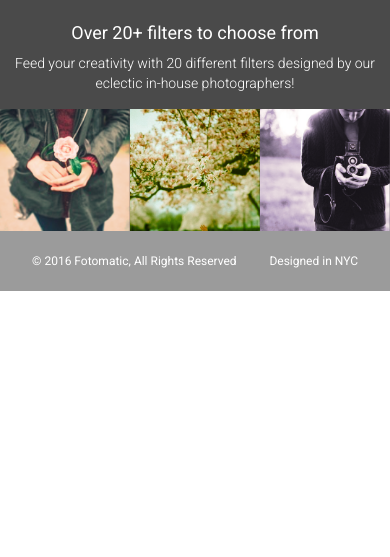
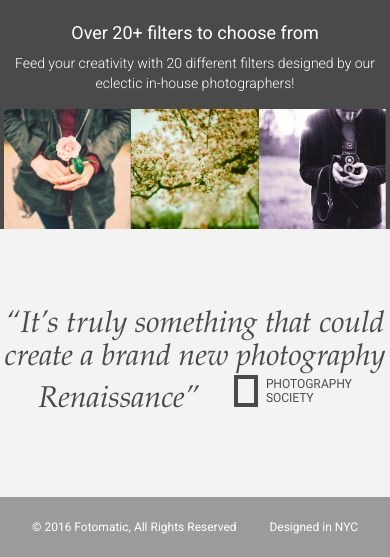
Before and after one commit to daynesohn/fotomatic, a plain HTML site: page index.html in a window 390 px wide. Shown: the part 1023-1580 px from the top of the page. Before the commit the page ends 1314 px from the top, so only its background shows below. Drawn offline with Linux system fonts and the light colour scheme; a web font is replaced by a local one.

Commit message:
Finish desktop design

```diff
--- a/resources/css/style.css
+++ b/resources/css/style.css
@@ -44,16 +44,6 @@ header {
 .image-container img {
   display: block;
   max-width: 100%;
-}
-
-.images-container {
-  display: flex;
-  justify-content: space-around;
-  width: 100%;
-}
-
-.images-container img {
-  padding: 0;
 }
 
 @media only screen and (max-width: 760px) {
@@ -324,6 +314,7 @@ header .mobile {
 #filters-section .images-container {
   max-width: 100%;
   display: flex;
+  padding: 0 1%;
 }
 
 @media only screen and (max-width: 760px) {
@@ -348,7 +339,9 @@ header .mobile {
   }
 
   #filters-section .images-container {
-    padding: 0;
+    display: flex;
+    max-width: 100%;
+    padding: 0 1%;
   }
 
   #filters-section .extra {
@@ -362,11 +355,11 @@ header .mobile {
   background-color: #f3f3f3;
 }
 
-#quotes-section content {
+#quotes-section .content {
   padding: 5rem 0;
 }
 
-#quotes-section quote {
+.quote {
   padding-right: 1.875rem;
   font-family: "Palatino", serif;
   font-size: 1.875rem;
```
Also changed, not shown: index.html (+1 -1 lines).
